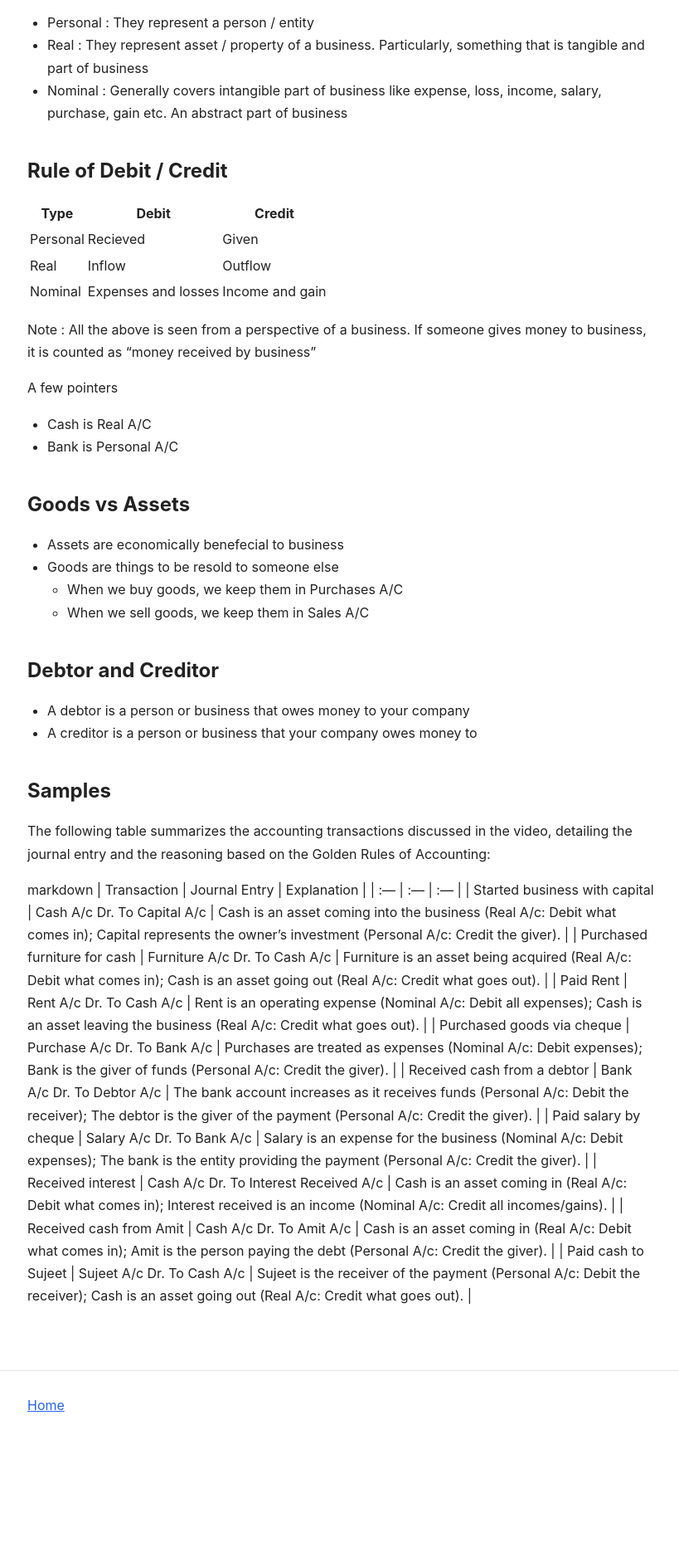
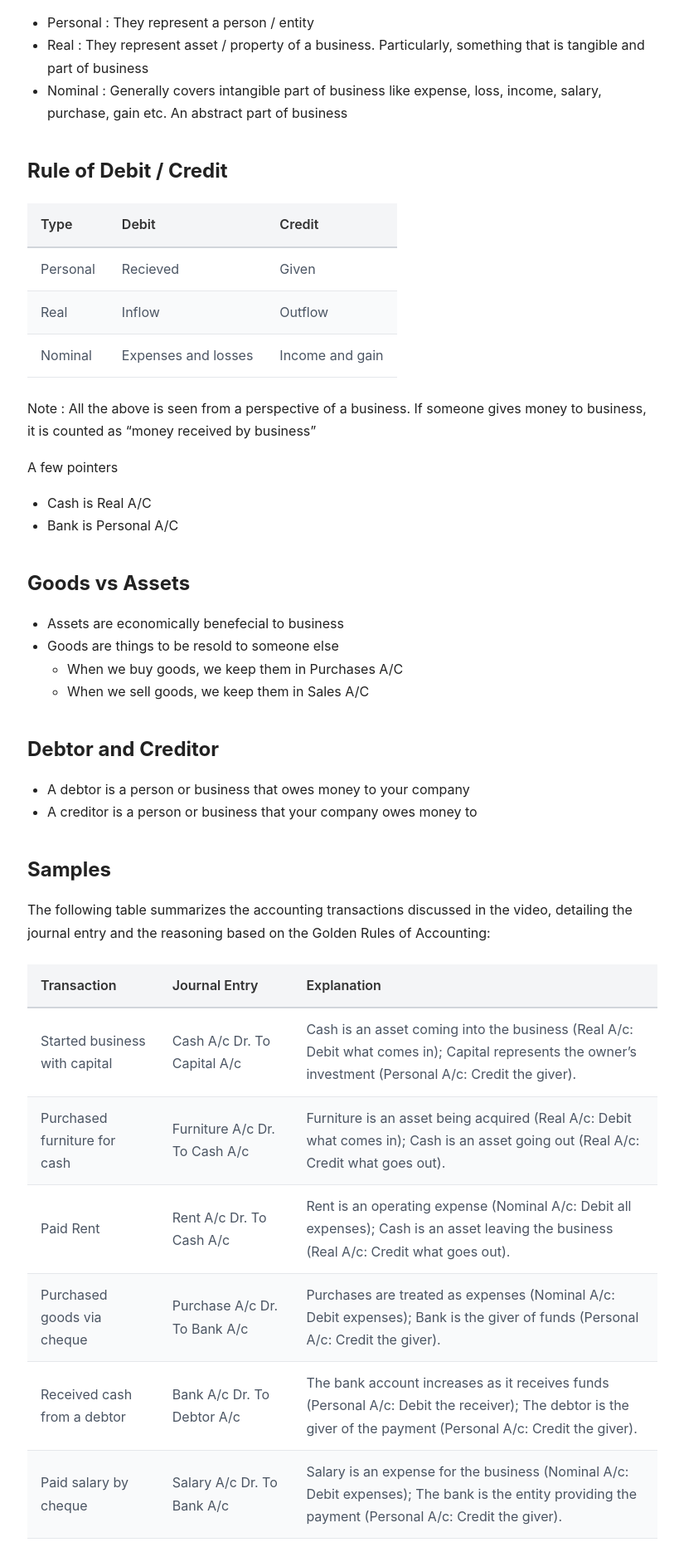
Before and after one commit to BeardedOwl1357/Personal_Blog, a Jekyll site: the page built from _articles/finance/journal-entries.md, in a window 1280 px wide. Shown: the part 513-2383 px from the top of the page at 83% size, without its empty margins (227-1046 px from the left). Built offline with Jekyll 4.4.1, drawn with Linux system fonts in a browser that asks for light colours; before the commit the page ends 2249 px from its top, so only the background shows below that; some of the changed text lies outside the part shown.

Commit message:
Fix formatting

```diff
--- a/_articles/finance/journal-entries.md
+++ b/_articles/finance/journal-entries.md
@@ -50,7 +50,6 @@ A few pointers
 ## Samples
 The following table summarizes the accounting transactions discussed in the video, detailing the journal entry and the reasoning based on the Golden Rules of Accounting:
 
-markdown
 | Transaction | Journal Entry | Explanation |
 | :--- | :--- | :--- |
 | Started business with capital | Cash A/c Dr. To Capital A/c | Cash is an asset coming into the business (Real A/c: Debit what comes in); Capital represents the owner's investment (Personal A/c: Credit the giver). |
--- a/_layouts/default.html
+++ b/_layouts/default.html
@@ -15,6 +15,7 @@
   <meta name="description" content="{{ page.description | default: site.description }}">
 
   <link rel="stylesheet" href="{{ '/assets/css/style.css' | relative_url }}">
+  <link rel="stylesheet" href="{{ '/assets/css/markdown_table.css' | relative_url }}">
 </head>
 
 <body>
--- /dev/null
+++ b/assets/css/markdown_table.css
@@ -0,0 +1,38 @@
+/* Universal Markdown Table Styles */
+table {
+  width: 100%;
+  border-collapse: collapse;
+  margin: 24px 0;
+  font-size: 16px;
+  text-align: left;
+
+  /* Adds horizontal scroll for mobile viewports */
+  display: block;
+  overflow-x: auto;
+}
+
+/* Header Styling */
+table th {
+  background-color: #f4f5f7; /* Soft gray background */
+  color: #333333;            /* Dark text color */
+  font-weight: 600;
+  padding: 12px 16px;
+  border-bottom: 2px solid #d1d5db;
+}
+
+/* Table Cells Styling */
+table td {
+  padding: 12px 16px;
+  border-bottom: 1px solid #e5e7eb;
+  color: #4b5563;
+}
+
+/* Zebra Striping (Optional: alternates row colors for readability) */
+table tr:nth-child(even) {
+  background-color: #f9fafb;
+}
+
+/* Highlight row on hover */
+table tr:hover {
+  background-color: #f3f4f6;
+}
```
